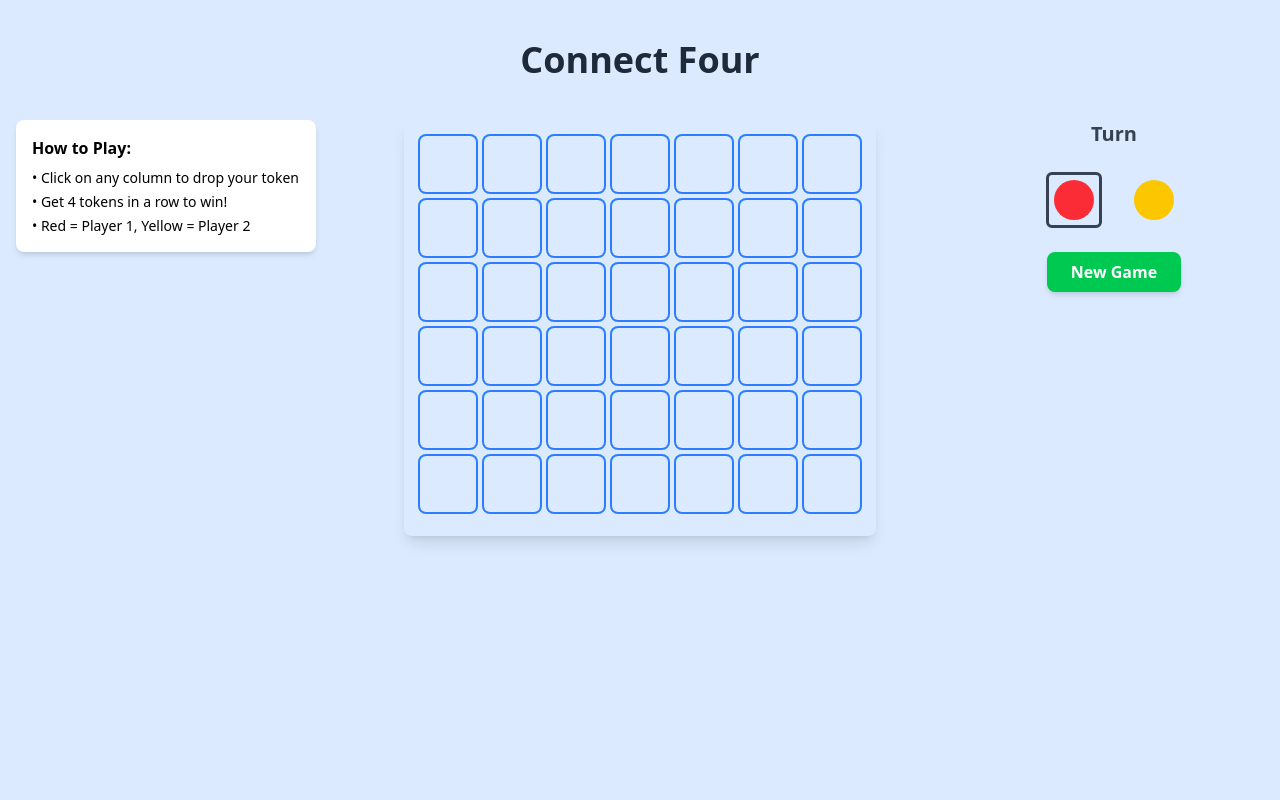
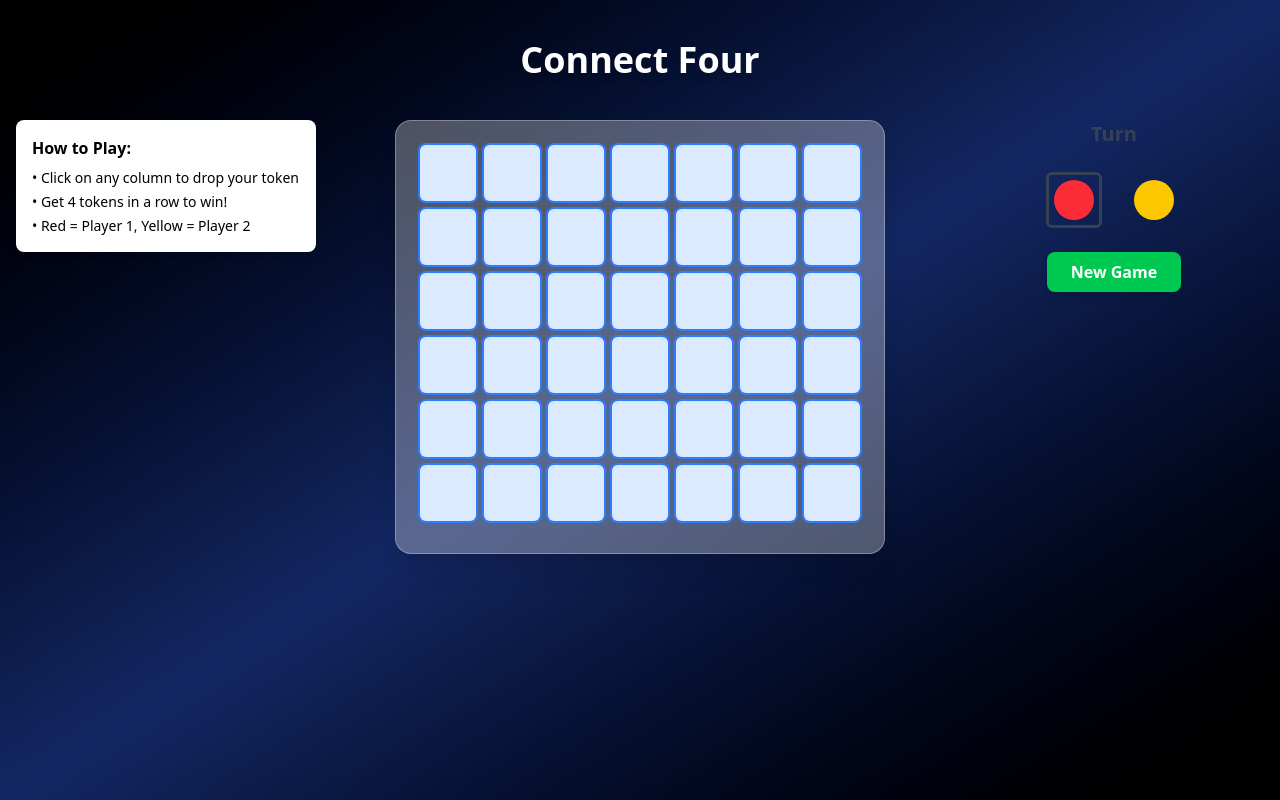
Before and after one commit to sehajini1/Connect-four, a React (Vite) app: page / in a window 1280 px wide. Built offline with nearby package versions, Linux system fonts and the light colour scheme.

Commit message:
changed the color

```diff
--- a/src/components/GameBoardComponent.jsx
+++ b/src/components/GameBoardComponent.jsx
@@ -2,7 +2,7 @@ import React from "react";
 
 export default function GameBoardComponent({ board, dropToken }) {
     return (
-        <div className="p-4 rounded-lg shadow-lg">
+        <div className="p-6 rounded-2xl shadow-xl bg-white/30 backdrop-blur-md border border-white/30">
             {board.map((row, rowIndex) => (
                 <div key={rowIndex} className="flex gap-2 mb-2">
                     {row.map((cell, colIndex) => (
--- a/src/components/GamePage.jsx
+++ b/src/components/GamePage.jsx
@@ -3,7 +3,7 @@ import InstructionsComponent from "./InstructionsComponent";
 import GameBoardComponent from "./GameBoardComponent";
 import GameStatusComponent from "./GameStatusComponent";
 
-export default function GamePage(){
+export default function GamePage() {
     const [board, setBoard] = useState(() =>
         Array(6).fill(null).map(() => Array(7).fill(0))
     );
@@ -78,9 +78,12 @@ export default function GamePage(){
         setWinner(null);
     };
 
-    return(
-        <div className="min-h-screen bg-blue-100 flex flex-col items-center pt-10 overflow-hidden">
-            <h1 className="text-4xl font-bold mb-10 text-gray-800">Connect Four</h1>
+    return (
+        <div className="min-h-screen flex flex-col items-center pt-10 overflow-hidden bg-gradient-to-br from-black via-blue-900 to-black relative">
+            <div className="absolute inset-0 backdrop-blur-md bg-black/30 z-0"></div>
+
+            <div className="relative z-10 w-full flex flex-col items-center">
+                <h1 className="text-4xl font-bold mb-10 text-white drop-shadow-lg">Connect Four</h1>
 
                 <div className="flex flex-row w-full max-w-7xl gap-6 px-4">
                     <div className="w-1/4 min-w-[200px]">
@@ -103,5 +106,7 @@ export default function GamePage(){
                     </div>
                 </div>
             </div>
+        </div>
+
     );
 }
```
Lines whose indentation alone changed are shown as unchanged.
